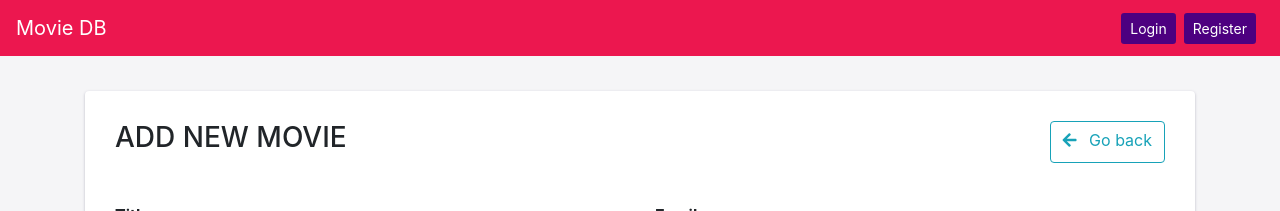
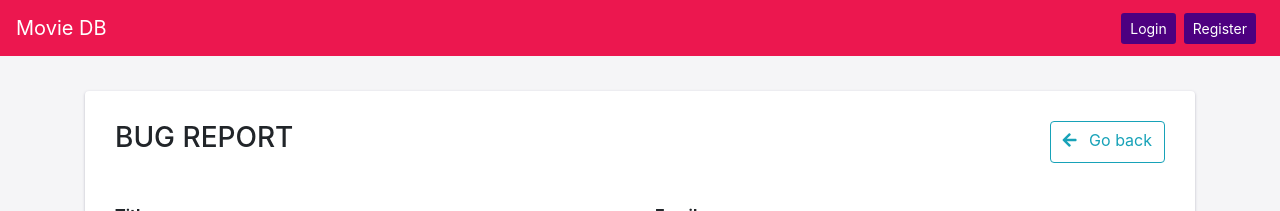
Before and after one commit to NIghtCrawlerR/MovieDB-React-Mongo-Node-, a React (Create React App) app in the folder client/: page /bug-report in a window 1280 px wide. Shown: the top 211 px of the page. Built offline with nearby package versions, Linux system fonts and the light colour scheme.

Commit message:
add bug report form

```diff
--- a/client/src/components/bug-report-form.component.jsx
+++ b/client/src/components/bug-report-form.component.jsx
@@ -54,7 +54,7 @@ export default class BugReportForm extends Component {
                         </div>
                     </div> : null}
                 <div className="d-flex justify-content-between">
-                    <h3>{this.props.mode === 'edit' ? 'Edit movie' : 'Add new movie'}</h3>
+                    <h3>Bug report</h3>
                     <Link className="btn btn-outline-info" to="/"><i className="fas fa-arrow-left mr-2"></i> Go back</Link>
                 </div>
                 <br />
```
